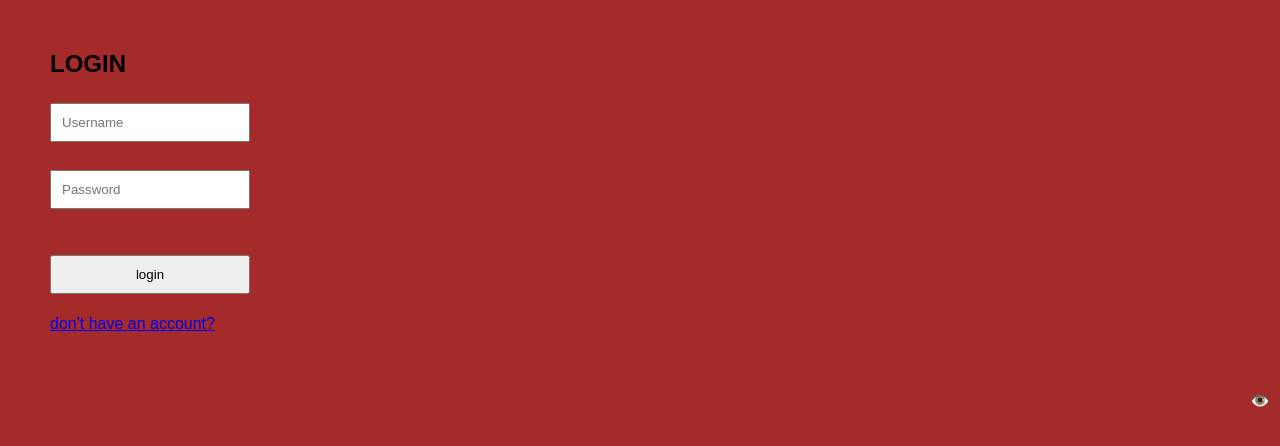
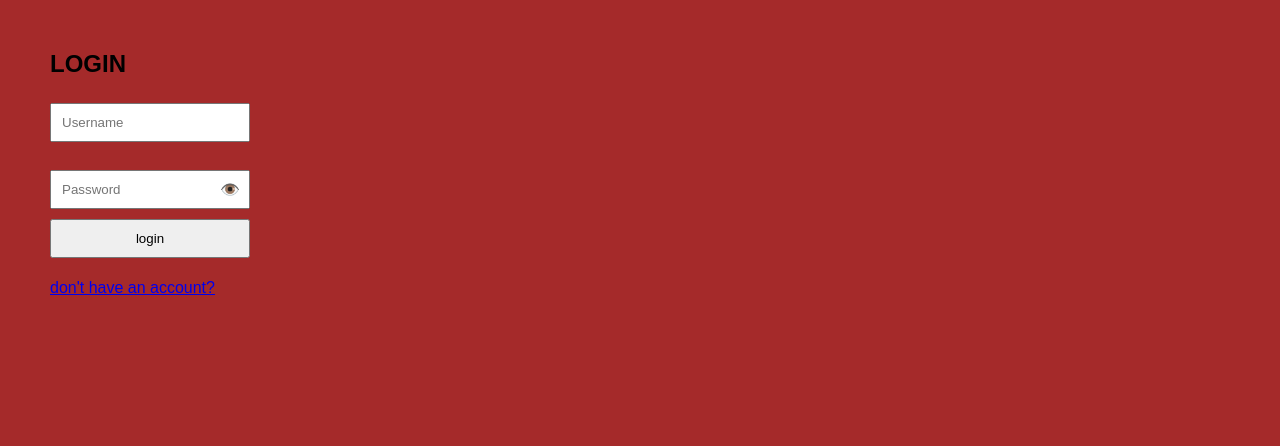
Before and after one commit to crack420978/flash-login-app, a Flask app: page /login in a window 1280 px wide. Shown: the top 446 px of the page. Run offline with Flask 2, Linux system fonts and the light colour scheme.

Commit message:
register.html,login.html

```diff
--- a/templates/login.html
+++ b/templates/login.html
@@ -16,7 +16,7 @@
             cursor: pointer;
             color: blue;
         }
-        password-container {
+        .password-container {
             position: relative;
             display: inline-block;
         }
@@ -53,22 +53,24 @@
 <form method="post" action="{{ url_for('login') }}">
     <input type="text" name="username" placeholder="Username" required><br><br>
     <div class="password-container">
-    <input type="password" name="password" placeholder="Password" required><br><br>
+    <input id="password-field" name="password" placeholder="Password" required>
     <span class="toggle-password" onclick="togglePasswordVisibility()">👁️</span>
 
-    <script>
-        function togglePasswordVisibility() {
-            var passwordField = document.querySelector('input[name="password"]');
-            var toggleText = document.querySelector('.toggle-password');
-            if (passwordField.type === "password") {
-                passwordField.type = "text";
-                toggleText.textContent = "🙈";
-            } else {
-                passwordField.type = "password";
-                toggleText.textContent = "👁️";
-            }
+   <script>
+      function togglePasswordVisibility() {
+        const passwordField = document.getElementById('password-field');
+        const toggleButton = document.querySelector('.toggle-password');
+        if (passwordField.type === 'password') {
+          passwordField.type = 'text';
+          toggleButton.textContent = "🙈";
+        } else {
+          passwordField.type = 'password';
+          toggleButton.textContent = "👁️";
         }
-    </script></div><br>
+      }
+    </script>
+    </div>
+    <br>
     <input type="submit" value="login">
 </form>
 
--- a/templates/register.html
+++ b/templates/register.html
@@ -61,8 +61,8 @@
     <input name="username" placeholder="Username" type="text" required><br><br>
 
     <div class="password-container">
-    <input id="password-field" name="password" placeholder="Password" type="password" required><br><br>
-    <span class="toggle-password" onclick="togglePasswordVisibility()">Show</span>
+    <input id="password-field" name="password" placeholder="Password" type="password" required>
+    <span class="toggle-password" onclick="togglePasswordVisibility()">👁️</span>
     <script>
       function togglePasswordVisibility() {
         const passwordField = document.getElementById('password-field');
```
